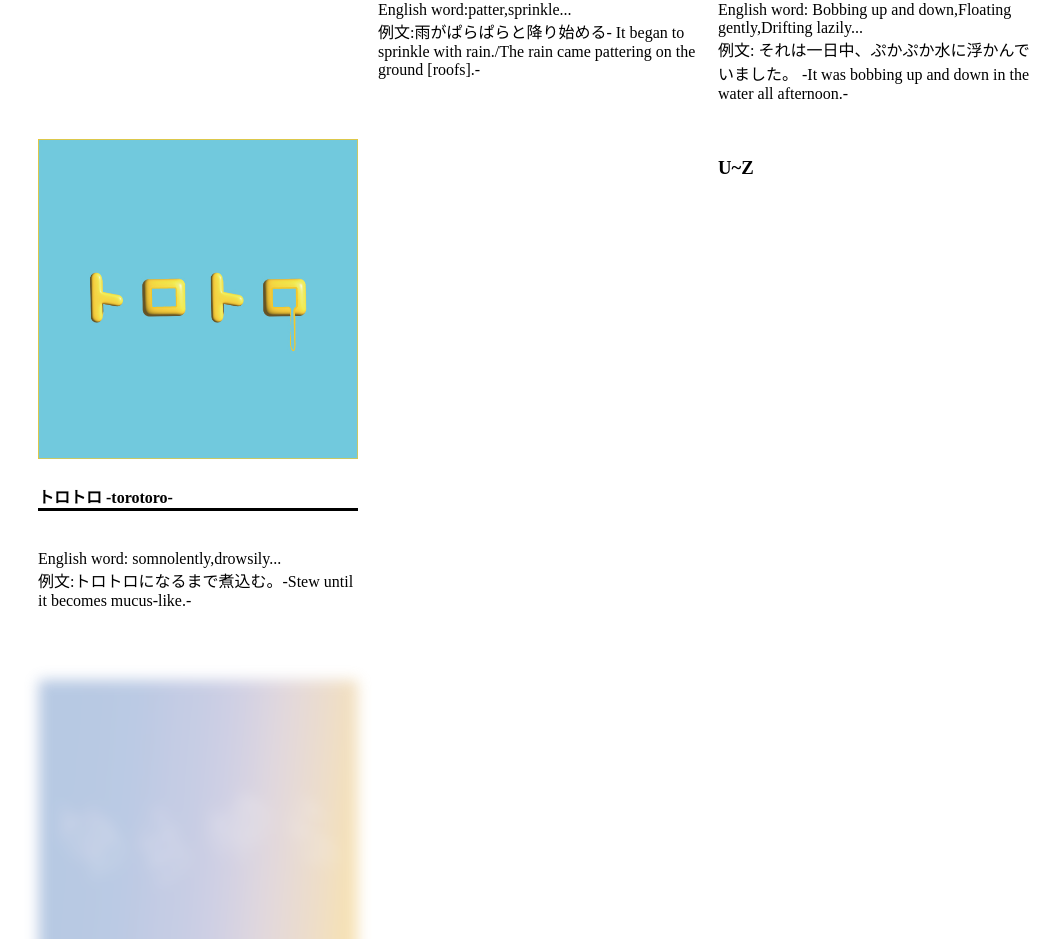
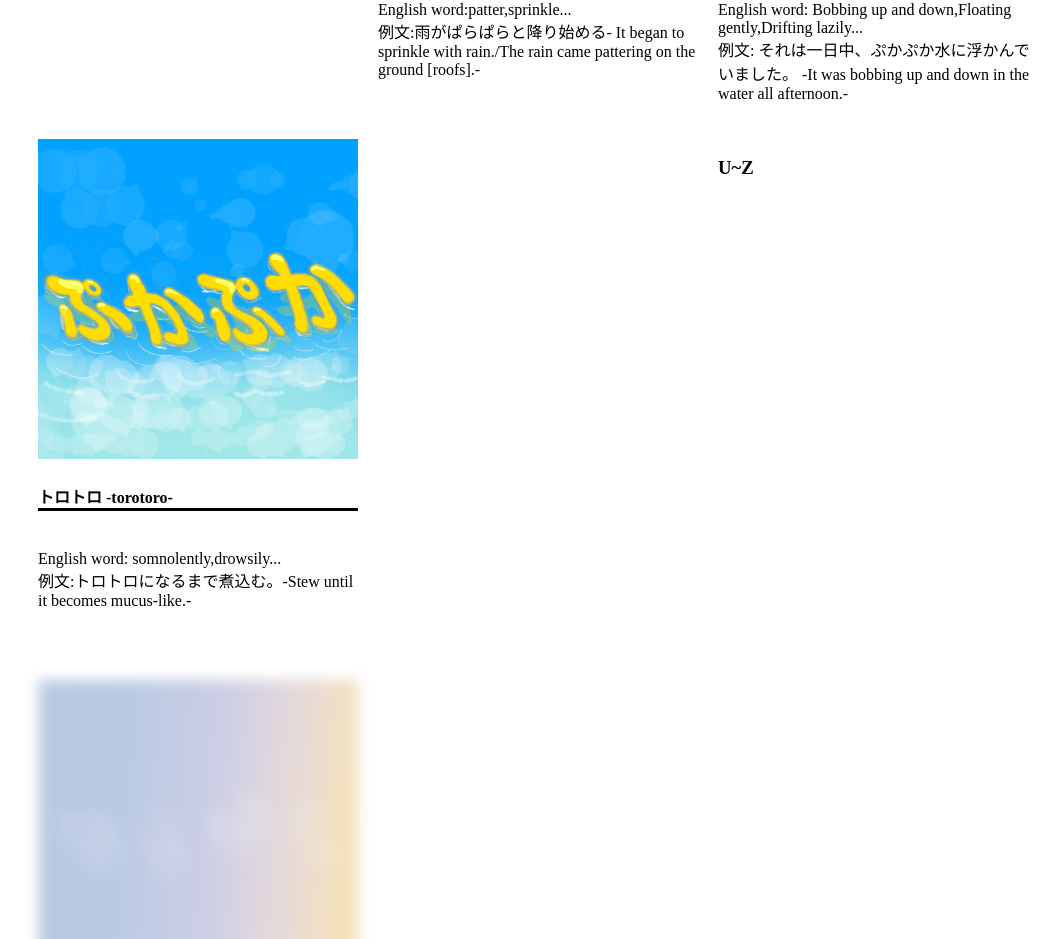
Before and after one commit to MiyuuSakou/Mirumoji, a plain HTML site: page index.html in a window 1280 px wide. Shown: the part 3340-4279 px from the top of the page, without its empty margins (102-1162 px from the left). Drawn offline with Linux system fonts and the light colour scheme.

Commit message:
Update index.html

```diff
--- a/index.html
+++ b/index.html
@@ -60,7 +60,7 @@
       例文:雨がぱらぱらと降り始める- It began to sprinkle with rain./The rain came pattering on the ground [roofs].-</p></div>
     <div class="img-item"><img src="images/ぷかぷか.jpg" alt="number 10"><p><h4>ぷかぷか -pukapuka-</h4><br>English word: Bobbing up and down,Floating gently,Drifting lazily... <br>
       例文: それは一日中、ぷかぷか水に浮かんでいました。 -It was bobbing up and down in the water all afternoon.-</p></div>
-    <div class="img-item"><img src="images/トロトロ.jpg" alt="number 11"><p><h4>トロトロ -torotoro-</h4><br>English word: somnolently,drowsily... <br>
+    <div class="img-item"><img src="https://github.com/MiyuuSakou/Mirumoji/blob/main/images/%E3%81%B5%E3%82%9A%E3%81%8B%E3%81%B5%E3%82%9A%E3%81%8B.jpg?raw=true" alt="number 11"><p><h4>トロトロ -torotoro-</h4><br>English word: somnolently,drowsily... <br>
       例文:トロトロになるまで煮込む。-Stew until it becomes mucus-like.-</p></div><br><br>
 <h3 id="uz">U~Z</h3>
     <div class="img-item"><img src="images/ゆらゆら.jpg" alt="number 12"><p><h4>ゆらゆら -yurayura-</h4><br>English word:wave,swing,wobbling... <br>
```
